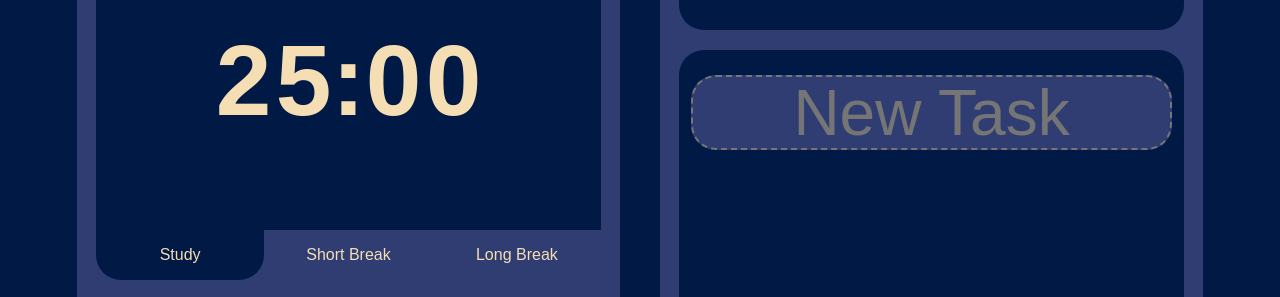
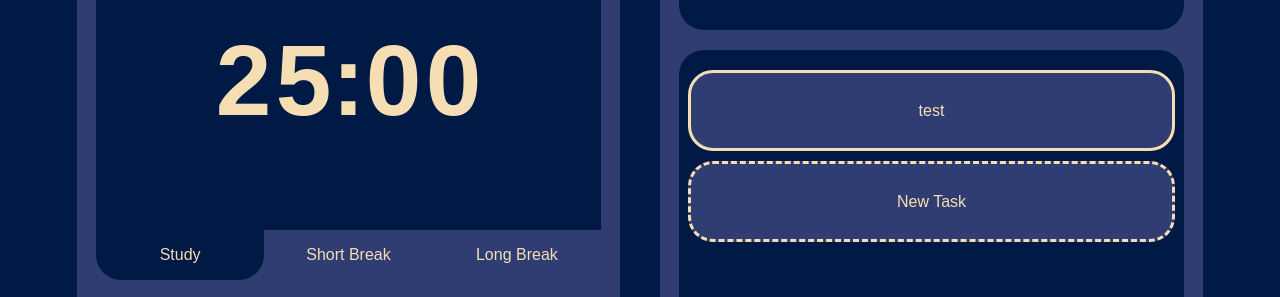
Before and after one commit to LYE-Software/langtimer, a plain HTML site: page index.html in a window 1280 px wide. Shown: the part 235-532 px from the top of the page. Drawn offline with Linux system fonts and the light colour scheme.

Commit message:
Added example task

```diff
--- a/index.html
+++ b/index.html
@@ -281,11 +281,11 @@
         .newTask{
             width: calc(var(--fullWidthInPanel) - 25px);
             height: 75px;
-            border-style: dashed;
+            border-style: solid;
             border-radius: 25px;
             background-color: var(--main-color-light);
             color:wheat;
-            font-size:8vh;
+            /* font-size:8vh; */
             text-align:center;
             align-elements:center;
         }
@@ -356,11 +356,17 @@
                 <div class="spacer"></div>
                 <div id="tasksContainer">
                     <div class="spacer"></div>
-                    <div class="horizontalFlex taskContainer">
-                        <div class="verticalFlex" id="minicontainer">
-                            <input type="text" class="newTask" placeholder="New Task">
+                    <div class="taskContainer">
+                        <div class="horizontalFlex" style="margin-bottom: 10px;">
+                            <div class="verticalFlex newTask">
+                                test
+                            </div>
                         </div>
-
+                        <div class="horizontalFlex">
+                            <div class="task horizontalFlex" id="minicontainer">
+                                New Task
+                            </div>
+                        </div>
                     </div>
                 </div>
             </div>
```
